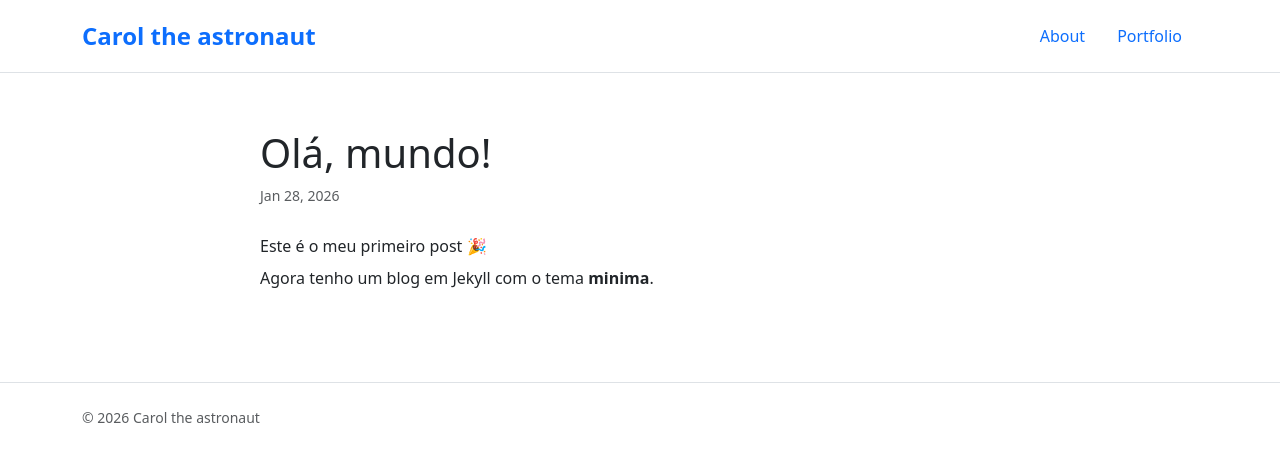
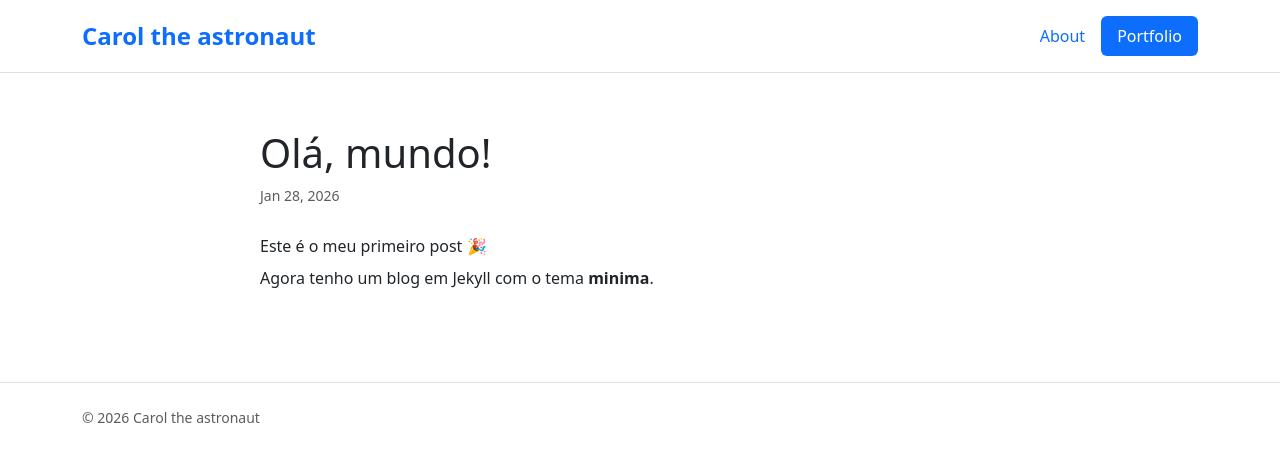
Before and after one commit to caroltheastronaut/blog, a Jekyll site: the page built from _posts/2026-01-28-ola-mundo.md, in a window 1280 px wide. Shown: the top 462 px of the page. Built offline with Jekyll 4.4.1, drawn with Linux system fonts in a browser that asks for light colours.

Commit message:
Update header.html

```diff
--- a/_includes/header.html
+++ b/_includes/header.html
@@ -13,8 +13,18 @@
           {%- for path in page_paths -%}
             {%- assign my_page = site.pages | where: "path", path | first -%}
             {%- if my_page.title -%}
+              {%- assign is_active = false -%}
+
+              {%- if page.url == my_page.url -%}
+                {%- assign is_active = true -%}
+              {%- endif -%}
+
+              {%- if my_page.url == '/portfolio/' and page.layout == 'post' -%}
+                {%- assign is_active = true -%}
+              {%- endif -%}
+
               <li class="nav-item">
-                {%- if page.url == my_page.url -%}
+                {%- if is_active -%}
                   <a href="{{ my_page.url | relative_url }}" class="nav-link active" aria-current="page">
                     {{ my_page.title | escape }}
                   </a>
```
